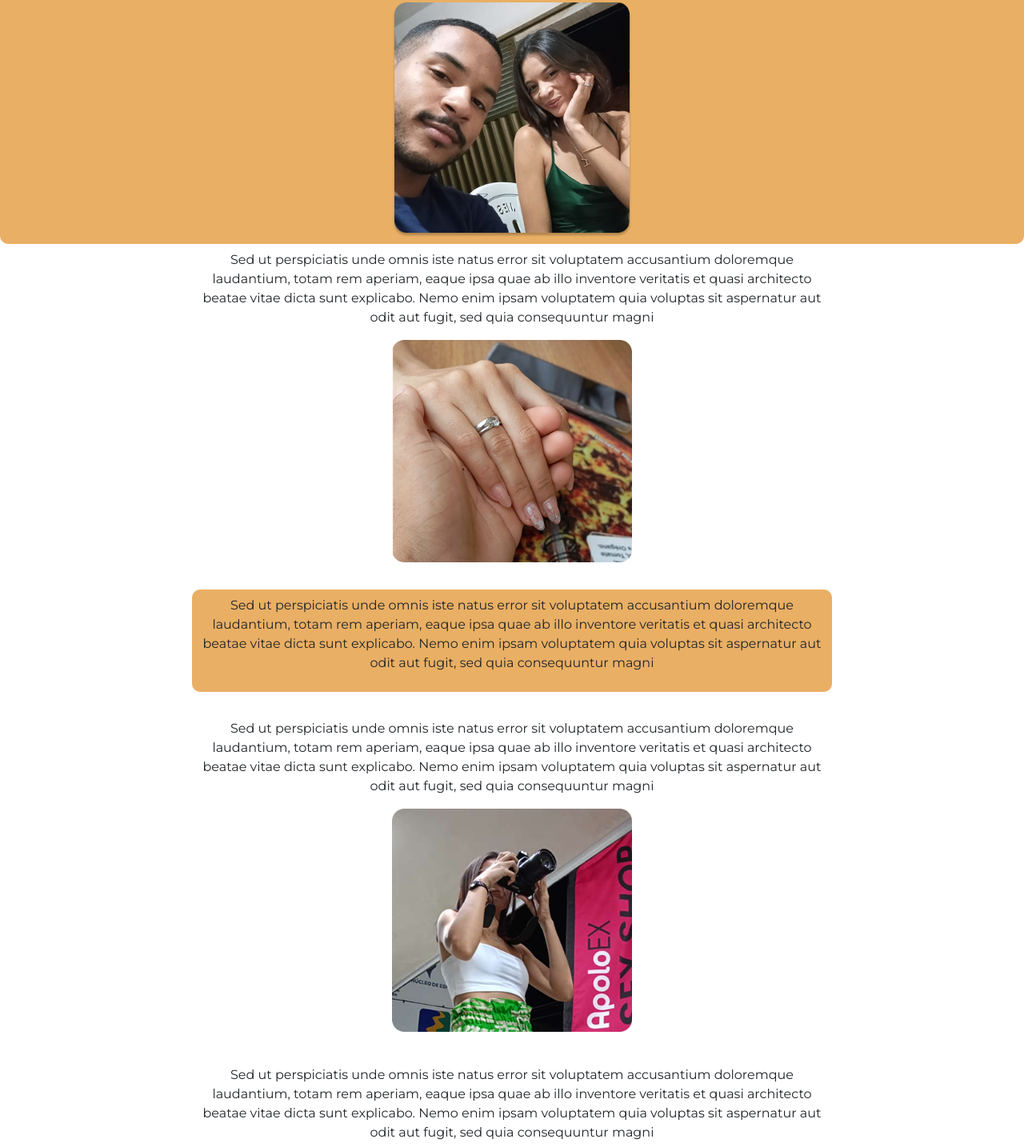
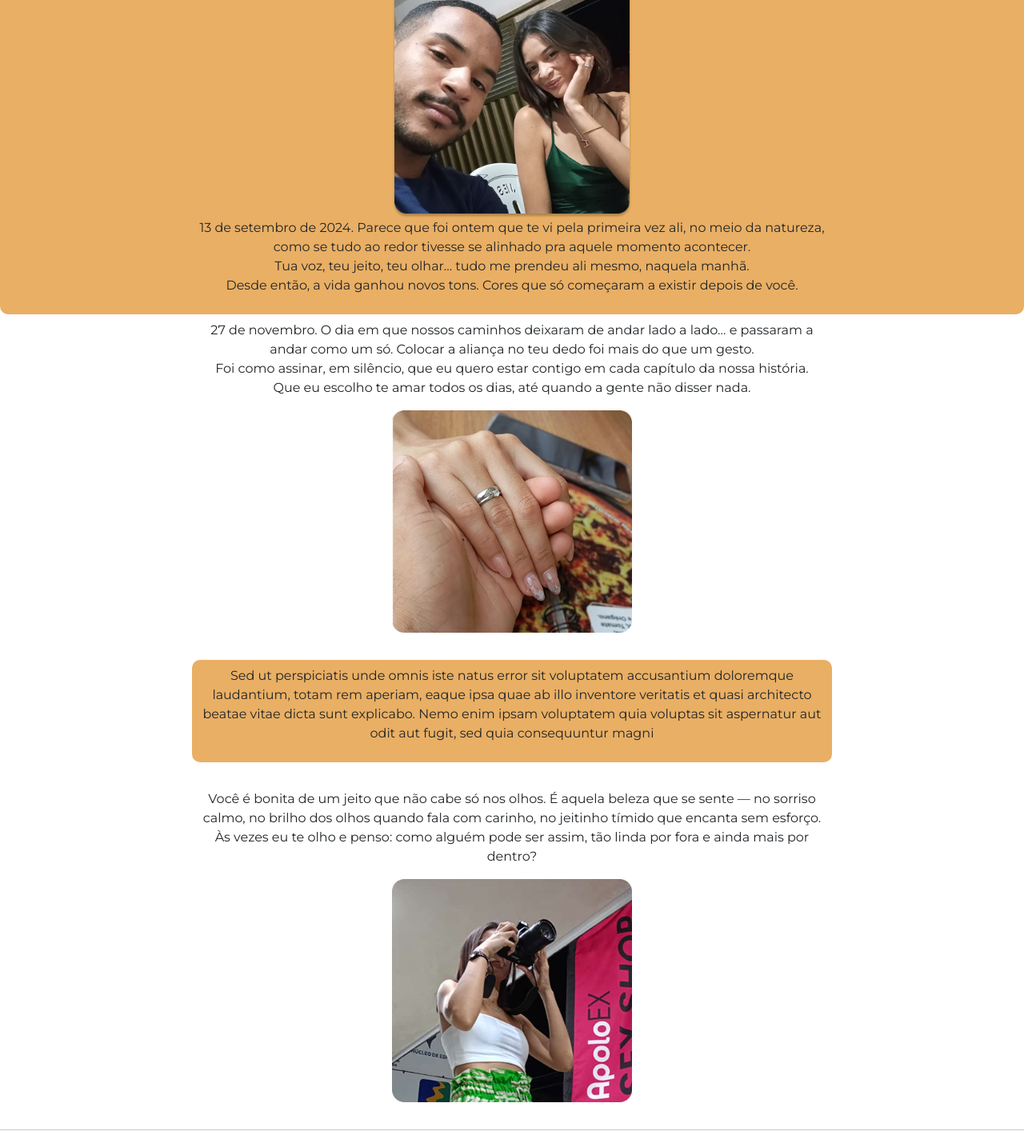
Before and after one commit to Pedro0911/aniversario, a plain HTML site: page index.html in a window 1280 px wide. Shown: the part 149-1583 px from the top of the page at 80% size. Drawn offline with nearby package versions, Linux system fonts and the light colour scheme.

Commit message:
Update index.html

```diff
--- a/index.html
+++ b/index.html
@@ -26,26 +26,25 @@
 <body>
 
     <main>
-        <h1 class="chamada">titulo</h1>
-        <p>Sed ut perspiciatis unde omnis
-            iste natus error sit voluptatem accusantium
-            doloremque laudantium, totam rem aperiam, eaque ipsa
-            quae ab illo inventore veritatis et quasi architecto
-            beatae vitae dicta sunt explicabo. Nemo enim ipsam
-            voluptatem quia voluptas sit aspernatur aut odit aut
-            fugit, sed quia consequuntur magni</p>
+        <h1 class="chamada">O seu dia especial chegou</h1>
+        <p>Hoje é o teu dia, e eu só queria que soubesse o quanto ele é especial pra mim também.<br>
+        Porque foi o universo que me trouxe até você naquela trilha, mas foi você quem me fez querer ficar</p>
 
-            <img src="imagens/pedro_lanny.png" class='imgChamada principal_img' alt="">
+        <img src="imagens/pedro_lanny.png" class='imgChamada principal_img' alt="">
+
+        <p>13 de setembro de 2024.
+            Parece que foi ontem que te vi pela primeira vez ali, no meio da natureza,<br>
+            como se tudo ao redor tivesse se alinhado pra aquele momento acontecer.<br>
+            Tua voz, teu jeito, teu olhar... tudo me prendeu ali mesmo, naquela manhã.<br>
+            Desde então, a vida ganhou novos tons. Cores que só começaram a existir depois de você.</p>
     </main>
 
     <section>
-        <p>Sed ut perspiciatis unde omnis
-            iste natus error sit voluptatem accusantium
-            doloremque laudantium, totam rem aperiam, eaque ipsa
-            quae ab illo inventore veritatis et quasi architecto
-            beatae vitae dicta sunt explicabo. Nemo enim ipsam
-            voluptatem quia voluptas sit aspernatur aut odit aut
-            fugit, sed quia consequuntur magni</p>
+        <p>27 de novembro.
+            O dia em que nossos caminhos deixaram de andar lado a lado… e passaram a andar como um só.
+            Colocar a aliança no teu dedo foi mais do que um gesto.<br>
+            Foi como assinar, em silêncio, que eu quero estar contigo em cada capítulo da nossa história.<br>
+            Que eu escolho te amar todos os dias, até quando a gente não disser nada.</p>
 
             <img src="imagens/aliança.png" class="principal_img">
     </section>
@@ -64,26 +63,25 @@
 
     <section>
 
-        <p>Sed ut perspiciatis unde omnis
-            iste natus error sit voluptatem accusantium
-            doloremque laudantium, totam rem aperiam, eaque ipsa
-            quae ab illo inventore veritatis et quasi architecto
-            beatae vitae dicta sunt explicabo. Nemo enim ipsam
-            voluptatem quia voluptas sit aspernatur aut odit aut
-            fugit, sed quia consequuntur magni</p>
+        <p>Você é bonita de um jeito que não cabe só nos olhos.
+            É aquela beleza que se sente — no sorriso calmo, no brilho dos olhos quando
+             fala com carinho, no jeitinho tímido que encanta sem esforço.
+            Às vezes eu te olho e penso: como alguém pode ser assim, tão linda por fora e
+            ainda mais por dentro?</p>
 
             <img src="imagens/lanny_com_a_camera.png" class="principal_img">
     </section>
 
+    <hr>
 
     <section >
-        <p>Sed ut perspiciatis unde omnis
-            iste natus error sit voluptatem accusantium
-            doloremque laudantium, totam rem aperiam, eaque ipsa
-            quae ab illo inventore veritatis et quasi architecto
-            beatae vitae dicta sunt explicabo. Nemo enim ipsam
-            voluptatem quia voluptas sit aspernatur aut odit aut
-            fugit, sed quia consequuntur magni</p>
+        <p>Nosso primeiro Natal juntos.
+            Entre luzes, risadas, talvez uma ceia apressada ou um presente tímido… o que mais brilhou naquele
+            dia foi tua presença.
+            Estar contigo ali, no meio das festas e dos abraços, foi um lembrete de que a melhor parte do ano foi
+            ter te conhecido.
+            E que, mais do que qualquer presente, o que importa mesmo é dividir momentos com quem faz tudo valer
+            a pena.</p>
 
             <div class="grid_fotos">
                 <div class="grid_config">
@@ -101,13 +99,8 @@
     <section class="stitch">
         <img src="imagens/stitch.png" alt="">
 
-        <p>Sed ut perspiciatis unde omnis
-            iste natus error sit voluptatem accusantium
-            doloremque laudantium, totam rem aperiam, eaque ipsa
-            quae ab illo inventore veritatis et quasi architecto
-            beatae vitae dicta sunt explicabo. Nemo enim ipsam
-            voluptatem quia voluptas sit aspernatur aut odit aut
-            fugit, sed quia consequuntur magni</p>
+        <p>"Eu escolhi você." <br>
+        -Stitch</p>
     </section>
 
     <section class="carrossel_">
```
